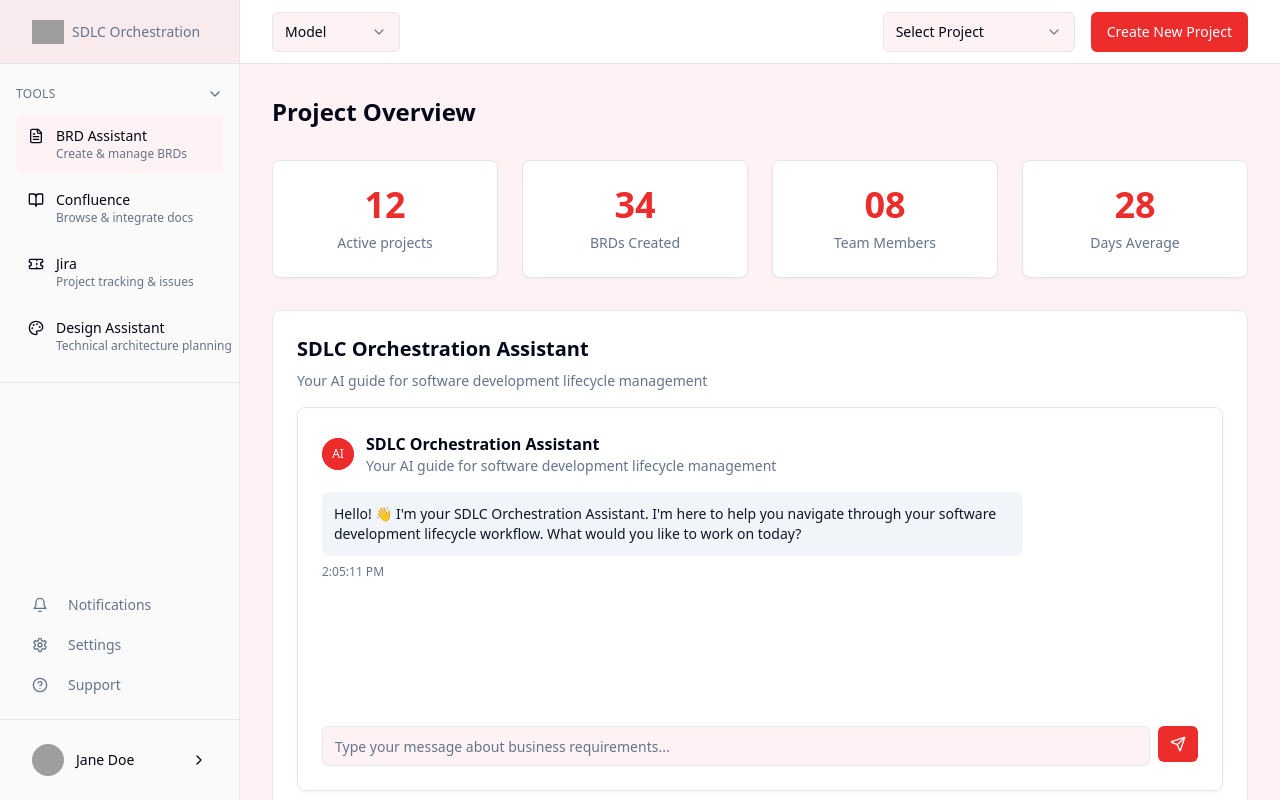
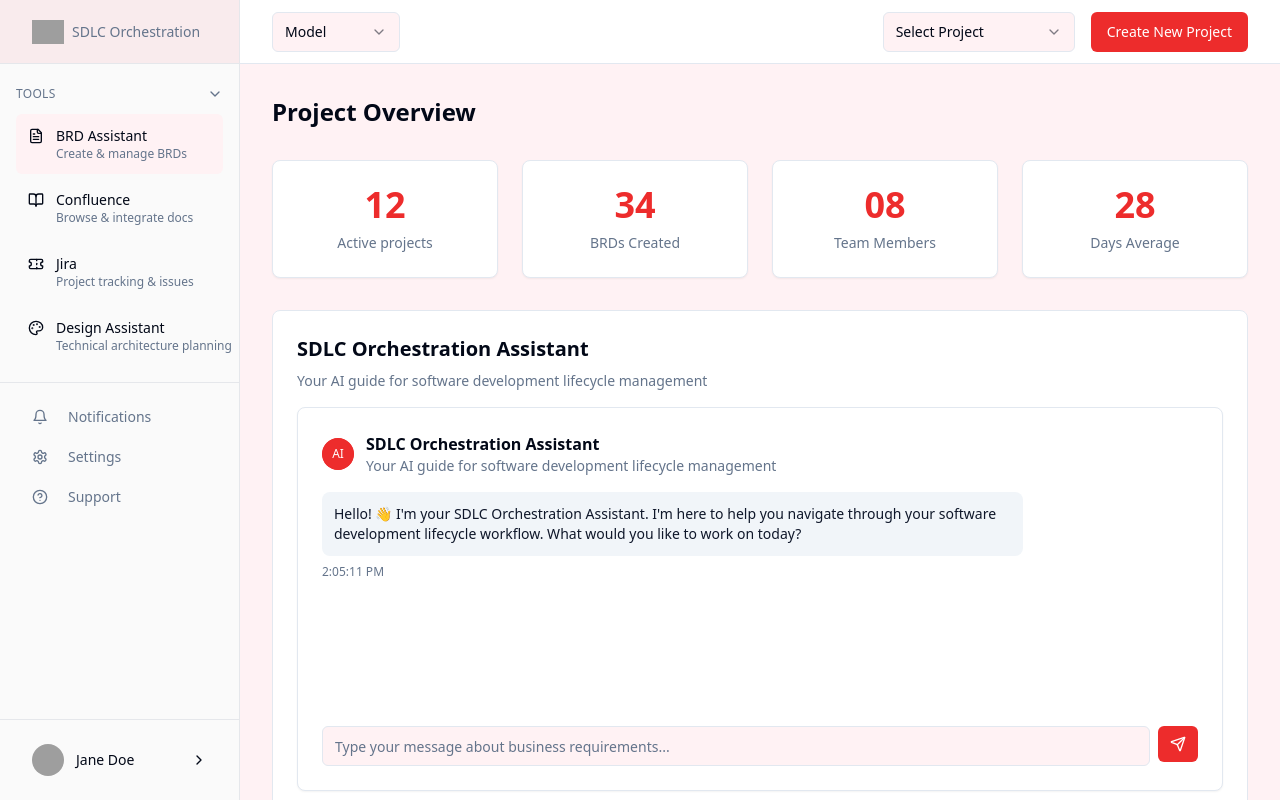
Before and after one commit to Frontend-lovable/deluxe-orchestration, a React (Vite) app: page / in a window 1280 px wide. Built offline with nearby package versions, Linux system fonts and the light colour scheme; grey boxes are pictures that could not be loaded; the HTML template or start-up script is replaced by a standard one.

Commit message:
Fix sidebar scrolling

```diff
--- a/src/components/layout/Sidebar.tsx
+++ b/src/components/layout/Sidebar.tsx
@@ -60,9 +60,9 @@ interface SidebarProps {
 
 export const Sidebar = ({ onNavigate, showBackButton, onBack, collapsed, onToggleCollapse }: SidebarProps) => {
   return (
-    <div className={`${collapsed ? 'w-16' : 'w-60'} h-full bg-sidebar-bg border-r border-sidebar-border flex flex-col transition-all duration-300`}>
+    <div className={`${collapsed ? 'w-16' : 'w-60'} h-full bg-sidebar-bg border-r border-sidebar-border flex flex-col transition-all duration-300 overflow-hidden`}>
       {/* Header */}
-      <div className="px-8 py-0 border-b border-sidebar-border h-16 flex items-center" style={{ backgroundColor: 'rgba(230, 12, 35, 0.06)' }}>
+      <div className="px-8 py-0 border-b border-sidebar-border h-16 flex items-center flex-shrink-0" style={{ backgroundColor: 'rgba(230, 12, 35, 0.06)' }}>
         <div className="flex items-center gap-2">
           {!collapsed && (
             <>
@@ -84,6 +84,8 @@ export const Sidebar = ({ onNavigate, showBackButton, onBack, collapsed, onToggl
         </div>
       </div>
 
+      {/* Scrollable Content Area */}
+      <div className="flex-1 overflow-y-auto scrollbar-hide">
         {/* Tools Section */}
         <div className="p-4 border-b border-sidebar-border">
           {showBackButton && (
@@ -154,7 +156,7 @@ export const Sidebar = ({ onNavigate, showBackButton, onBack, collapsed, onToggl
         </div>
 
         {/* Bottom Navigation */}
-      <div className="mt-auto p-4 space-y-1">
+        <div className="p-4 space-y-1">
           {bottomItems.map((item) => (
             <Button
               key={item.label}
@@ -167,9 +169,10 @@ export const Sidebar = ({ onNavigate, showBackButton, onBack, collapsed, onToggl
             </Button>
           ))}
         </div>
+      </div>
 
-      {/* User Profile */}
-      <div className="p-4 border-t border-sidebar-border">
+      {/* User Profile - Fixed at bottom */}
+      <div className="p-4 border-t border-sidebar-border flex-shrink-0">
         <Button
           variant="ghost"
           className={`w-full ${collapsed ? 'justify-center p-3' : 'justify-between'} h-auto hover:bg-accent`}
```
Lines whose indentation alone changed are shown as unchanged.
